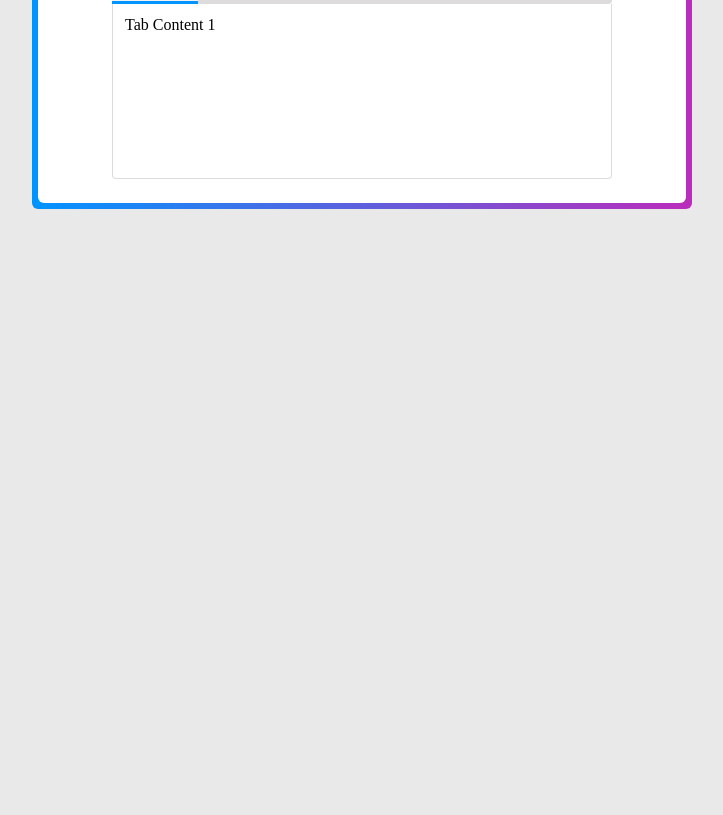
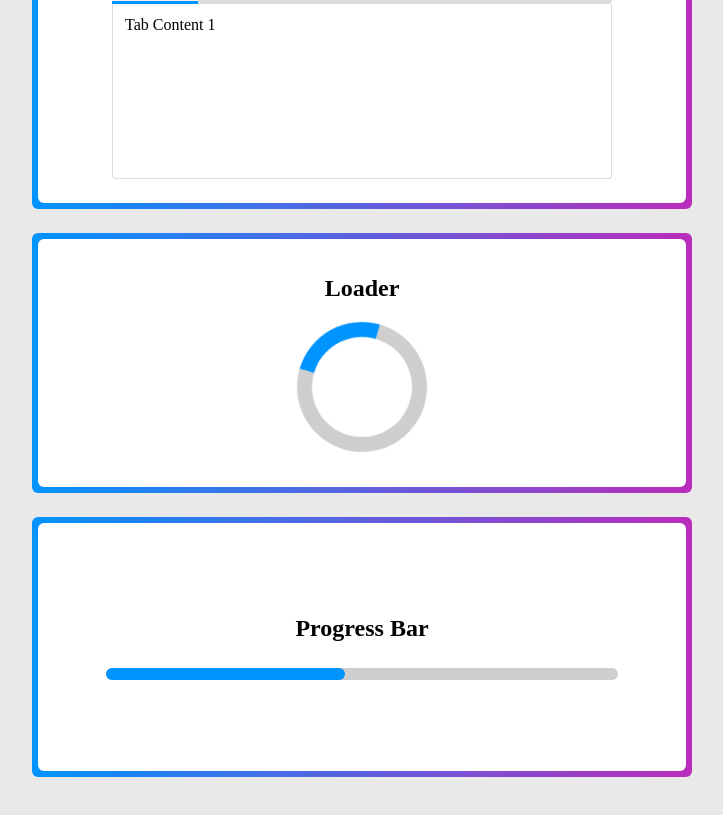
Before and after one commit to Rohit0301/Frontend-Machine-Coding-Round, a React (Vite) app: page / in a window 1280 px wide. Shown: the part 1124-1939 px from the top of the page, without its empty margins (278-1001 px from the left). Before the commit the page ends 1381 px from the top, so only its background shows below. Built offline with nearby package versions, Linux system fonts and the light colour scheme.

Commit message:
Added Loader and Progress Bar

```diff
--- a/src/App.jsx
+++ b/src/App.jsx
@@ -1,7 +1,9 @@
+import Tabs from "./Tabs";
 import CShape from "./CShape";
 import Layout from "./Layout";
+import Loader from "./Loader";
 import Ratings from "./Ratings";
-import Tabs from "./Tabs";
+import ProgressBar from "./ProgressBar";
 import TrafficLights from "./TrafficLights";
 const components = [
 	{
@@ -19,6 +21,14 @@ const components = [
 	{
 		name: "Tabs",
 		Component:  Tabs
+	},
+	{
+		name: "Loader",
+		Component:  Loader
+	},
+	{
+		name: "Progress Bar",
+		Component:  ProgressBar
 	}
 ];
 function App() {
--- /dev/null
+++ b/src/Loader/index.jsx
@@ -0,0 +1,10 @@
+import React from 'react'
+import "./style.css"
+
+export default function Loader() {
+  return (
+    <div>
+        <div className='loader'></div>
+    </div>
+  )
+}
--- /dev/null
+++ b/src/Loader/style.css
@@ -0,0 +1,18 @@
+.loader{
+    width: 100px;
+    height: 100px;
+    margin-top: 12px;
+    border-radius: 50%;
+    border: 15px solid #cecece;
+    border-top: 15px solid #0094ff;
+    animation: spin 2s linear infinite;
+}
+
+@keyframes spin{
+    0% {
+        transform: rotate(0deg);
+    }
+    100% {
+        transform: rotate(360deg);
+    }
+}
--- /dev/null
+++ b/src/ProgressBar/index.jsx
@@ -0,0 +1,9 @@
+import React from 'react'
+import "./style.css"
+export default function ProgressBar() {
+  return (
+    <div className='progress-bar'>
+        <div className='bar'></div>
+    </div>
+  )
+}
--- /dev/null
+++ b/src/ProgressBar/style.css
@@ -0,0 +1,34 @@
+.progress-bar{
+    width: 32rem;
+    height: 12px;
+    background: #cecece;
+    margin-top: 18px;
+    border-radius: 1rem;
+}
+.bar{
+    height: 100%;
+    background: #0094ff;
+    border-radius: 1rem;
+    animation: progress 4s ease-in-out infinite;
+}
+
+@keyframes progress{
+    0% {
+        width: 0%;
+    }
+    30% {
+        width: 30%;
+    }
+    60% {
+        width: 60%;
+    }
+    80% {
+        width: 90%;
+    }
+    90% {
+        width: 100%;
+    }
+    100% {
+        width: 100%;
+    }
+}
--- a/src/Ratings/style.css
+++ b/src/Ratings/style.css
@@ -25,8 +25,6 @@ therefore the label before the hovered label affected by this */
     color: orange;
 }
 
-/* change the color to orange for the label whose radio is checked */
-.rating > input:checked label,
 /* change the color of all label after the current check radio label. since we have reverse the flex direction
 therefore the label before the checked label affected by this */
 .rating > input:checked ~ label{
```
Also changed, not shown: 1 other file (tests, documents, lock files or other folders).
